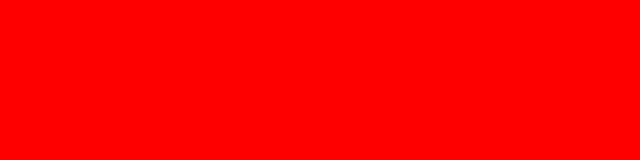
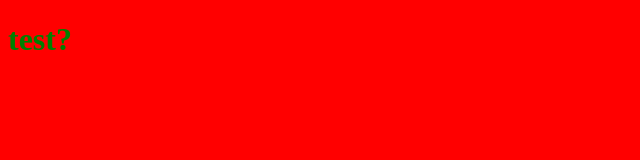
Before and after one commit to yortortle/FavoriteLocationsApp, a website: page public/index.html in a window 1280 px wide. Shown: the whole page, without its empty margins (0-640 px from the left). Drawn offline with nearby package versions, Linux system fonts and the light colour scheme.

Commit message:
pushing html h1 test

```diff
--- a/public/index.html
+++ b/public/index.html
@@ -9,6 +9,7 @@
 	<link rel="stylesheet" href="/css/app.css">
 </head>
 <body ng-controller="MyController as ctrl">
+	<h1>test?</h1>
 	<nav>
 
 	</nav>
```
